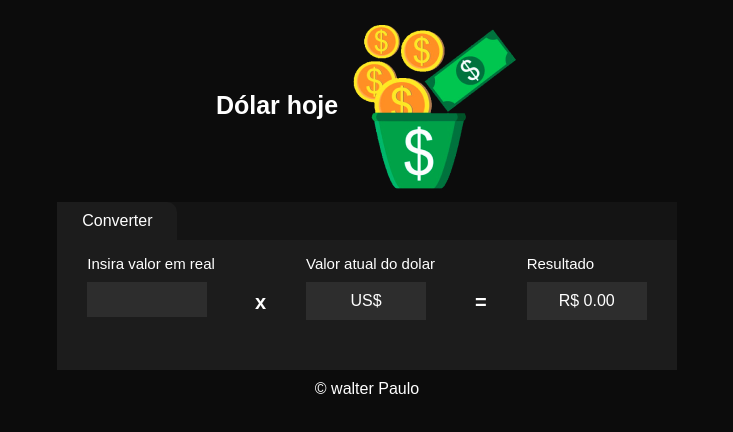
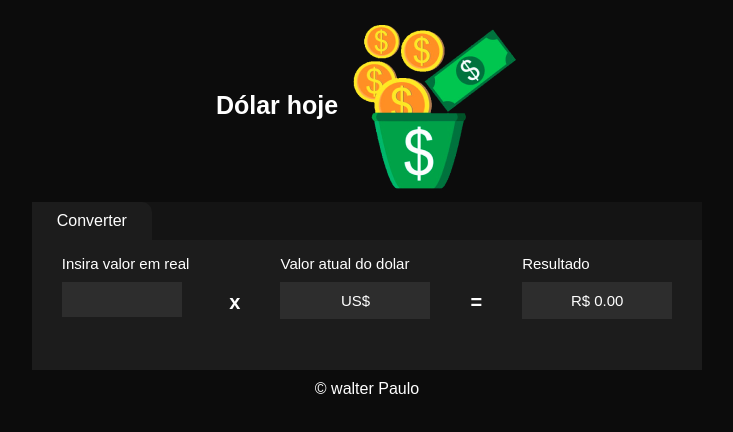
Before and after one commit to walterpaulo/dolar-vitejs, a React (Vite) app: page / in a window 1280 px wide. Shown: the top 432 px of the page, without its empty margins (273-1006 px from the left). Built offline with nearby package versions, Linux system fonts and the light colour scheme; no server answers.

Commit message:
styled: modified

```diff
--- a/src/page/Convert/style.ts
+++ b/src/page/Convert/style.ts
@@ -32,7 +32,7 @@ export const BoxConvert = styled.div`
 export const ItemReal  = styled.div`
     display: block;
     background-color: var(--container-bg-primary);
-    height: 95px;
+    min-height: 95px;
     & h4 {
         margin-bottom: 10px;
         background-color: var(--container-bg-primary);
@@ -45,10 +45,17 @@ export const Operador = styled.div`
 `
 
 export const TextBoxtResult = styled.div`
-    width: 80px;
-    padding: 10px 20px;
+    width: 130px;
+    overflow: hidden;
+    text-overflow: ellipsis;
+    padding: 10px 10px;
     background-color: var(--color-white);
     text-align: center;
+    font-size: 15px;
+
+    :hover{
+        overflow: visible;
+    }
 
 `
 
```
